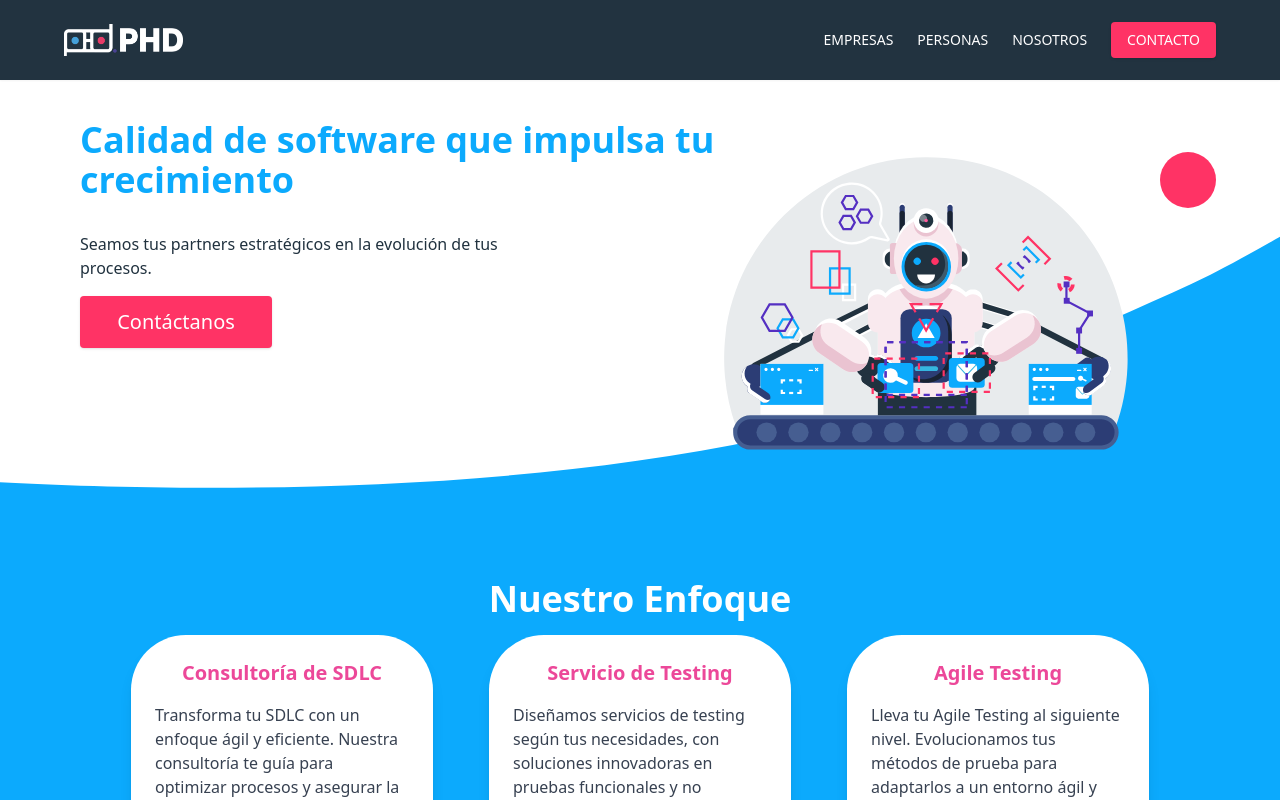
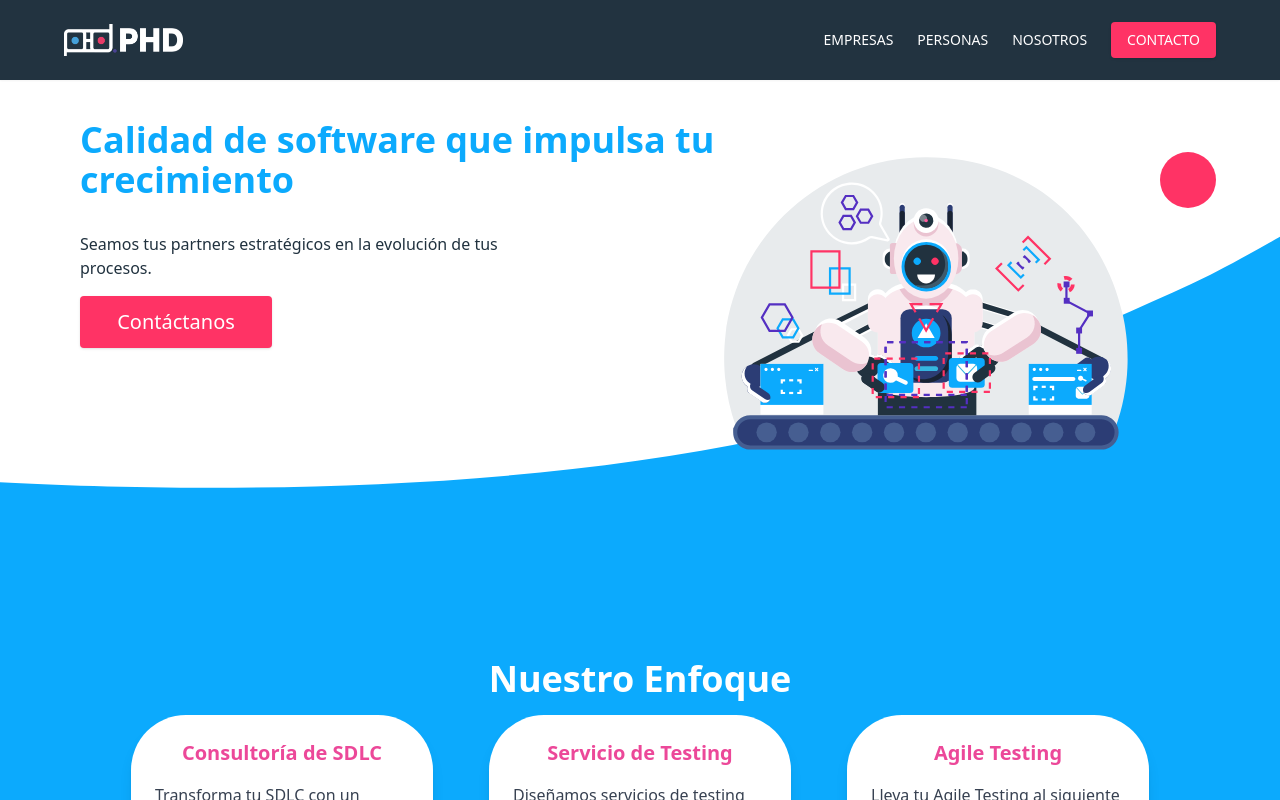
Before and after one commit to linagas/phd-web, a Next.js app: page / in a window 1280 px wide. Shown: the top 800 px of the page. Built offline with nearby package versions, Linux system fonts and the light colour scheme; no server answers.

Commit message:
FRONT: padding en un titulo

```diff
--- a/src/app/ui/home/page.tsx
+++ b/src/app/ui/home/page.tsx
@@ -278,7 +278,7 @@ function Services() {
       className="p-5 rounded-lg flex flex-col items-center "
     >
       <div className="w-full text-center">
-        <h2 className="text-white font-bold text-2xl md:text-4xl">
+        <h2 className="text-white font-bold text-2xl md:text-4xl pt-20 md: pt-16">
           Nuestro Enfoque
         </h2>
       </div>
```
